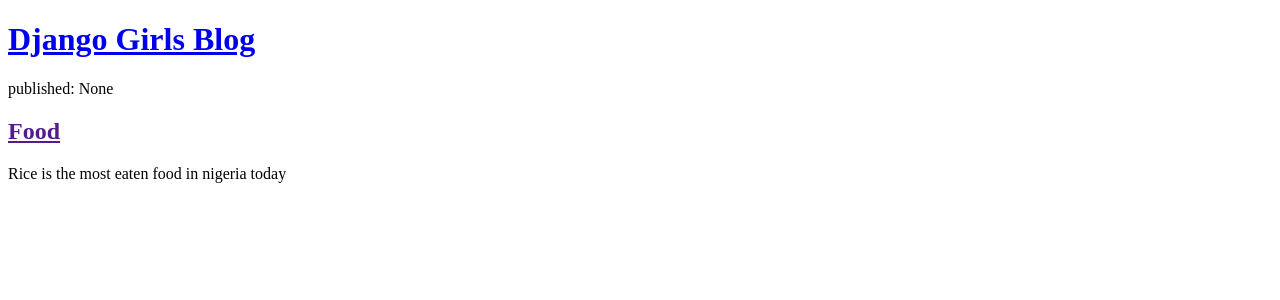
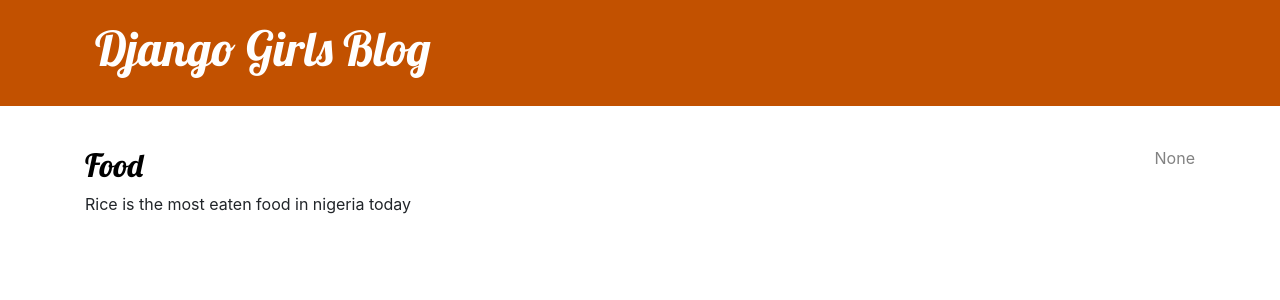
Before and after one commit to thormiwa/my-first-blog, a Django app: page / in a window 1280 px wide. Shown: the top 300 px of the page. Run offline with Django 3.2, Linux system fonts and the light colour scheme; data comes from the database, SQL or seed files in the repository.

Commit message:
Added view and template for detailed blog post as well as CSS for the site.

```diff
--- /dev/null
+++ b/myblog/static/css/blog.css
@@ -0,0 +1,76 @@
+h1 a, h2 a {
+    color: firebrick;
+    font-family: 'lobster';
+}
+
+
+.page-header {
+    background-color: #C25100;
+    margin-top: 0;
+    margin-bottom: 40px;
+    padding: 20px 20px 20px 40px;
+}
+
+.page-header h1,
+.page-header h1 a,
+.page-header h1 a:visited,
+.page-header h1 a:active {
+    color: #ffffff;
+    font-size: 36pt;
+    text-decoration: none;
+}
+
+h1,
+h2,
+h3,
+h4 {
+    font-family: 'Lobster', cursive;
+}
+
+.date {
+    color: #828282;
+}
+
+.save {
+    float: right;
+}
+
+.post-form textarea,
+.post-form input {
+    width: 100%;
+}
+
+.top-menu,
+.top-menu:hover,
+.top-menu:visited {
+    color: #ffffff;
+    float: right;
+    font-size: 26pt;
+    margin-right: 20px;
+}
+
+.post {
+    margin-bottom: 70px;
+}
+
+.post h2 a,
+.post h2 a:visited {
+    color: #000000;
+}
+
+.post > .date,
+.post > .actions {
+    float: right;
+}
+
+.btn-default,
+.btn-default:visited {
+    color: #C25100;
+    background: none;
+    border-color: #C25100;
+}
+
+.btn-default:hover {
+    color: #FFFFFF;
+    background-color: #C25100;
+}
--- /dev/null
+++ b/myblog/templates/myblog/base.html
@@ -0,0 +1,25 @@
+{% load static %}
+<!DOCTYPE html>
+<html>
+    <head>
+        <title style="color: rgba(11, 192, 20, 0.692);">Django Girls blog</title>
+        <link rel="stylesheet" href="https://cdn.jsdelivr.net/npm/bootstrap@4.5.3/dist/css/bootstrap.min.css" integrity="sha384-TX8t27EcRE3e/ihU7zmQxVncDAy5uIKz4rEkgIXeMed4M0jlfIDPvg6uqKI2xXr2" crossorigin="anonymous">
+        <link rel="stylesheet" href="{% static 'css/blog.css' %}">
+        <link href="//fonts.googleapis.com/css?family=Lobster&subset=latin,latin-ext" rel="stylesheet" type="text/css">
+    </head>
+    <body>
+        <header class="page-header">
+            <div class="container">
+                <h1><a href="/">Django Girls Blog</a></h1>
+            </div>
+          </header>
+          <main class="container">
+              <div class="row">
+                  <div class="col">
+                  {% block content %}
+                  {% endblock %}
+                  </div>
+              </div>
+          </main>
+    </body>
+</html>
--- a/myblog/templates/myblog/post_list.html
+++ b/myblog/templates/myblog/post_list.html
@@ -1,18 +1,13 @@
-<!DOCTYPE html>
-<html>
-    <head>
-        <title>Django Girls blog</title>
-    </head>
-    <body>
-        <header>
-            <h1><a href="/">Django Girls Blog</a></h1>
-        </header>
-    {% for blog in blogs %}
-    <article>
-        <time>published: {{ blog.published_date }}</time>
-        <h2><a href="">{{ blog.title }}</a></h2>
-        <p>{{ blog.text|linebreaksbr }}</p>
+{% extends 'myblog/base.html' %}
+
+{% block content %}
+{% for blog in blogs %}
+    <article class="post">
+    <time class="date">
+        {{ blog.published_date }}
+    </time>
+    <h2><a href="{% url 'post_detail' pk=blog.pk %}">{{ blog.title }}</a></h2>
+    <p>{{ blog.text|linebreaksbr }}</p>
     </article>
-    {% endfor %}
-    </body>
-</html>
+{% endfor %}
+{% endblock %}
--- a/myblog/urls.py
+++ b/myblog/urls.py
@@ -3,4 +3,5 @@
 
 urlpatterns = [
     path('', views.post_list, name='post_list'),
+    path('blog/<int:pk>/', views.post_detail, name='post_detail'),
 ]
--- a/myblog/views.py
+++ b/myblog/views.py
@@ -1,8 +1,13 @@
 from django.shortcuts import render
 from django.utils import timezone
 from .models import Blog
+from django.shortcuts import render, get_object_or_404
 
 # Create your views here.
 def post_list(request):
     blogs = Blog.objects.filter(published_date__lte=timezone.now()).order_by('published_date')
     return render(request, 'myblog/post_list.html', {'blogs': blogs})
+
+def post_detail(request, pk):
+    blog = get_object_or_404(Blog, pk=pk)
+    return render(request, 'myblog/post_detail.html', {'blog': blog})
```
Also changed, not shown: myblog/templates/myblog/post_detail.html (added, +13 -0 lines), myblog/migrations/0006_alter_blog_date_created.py (added), myblog/migrations/0007_alter_blog_date_created.py (added), myblog/migrations/0008_alter_blog_date_created.py (added).
